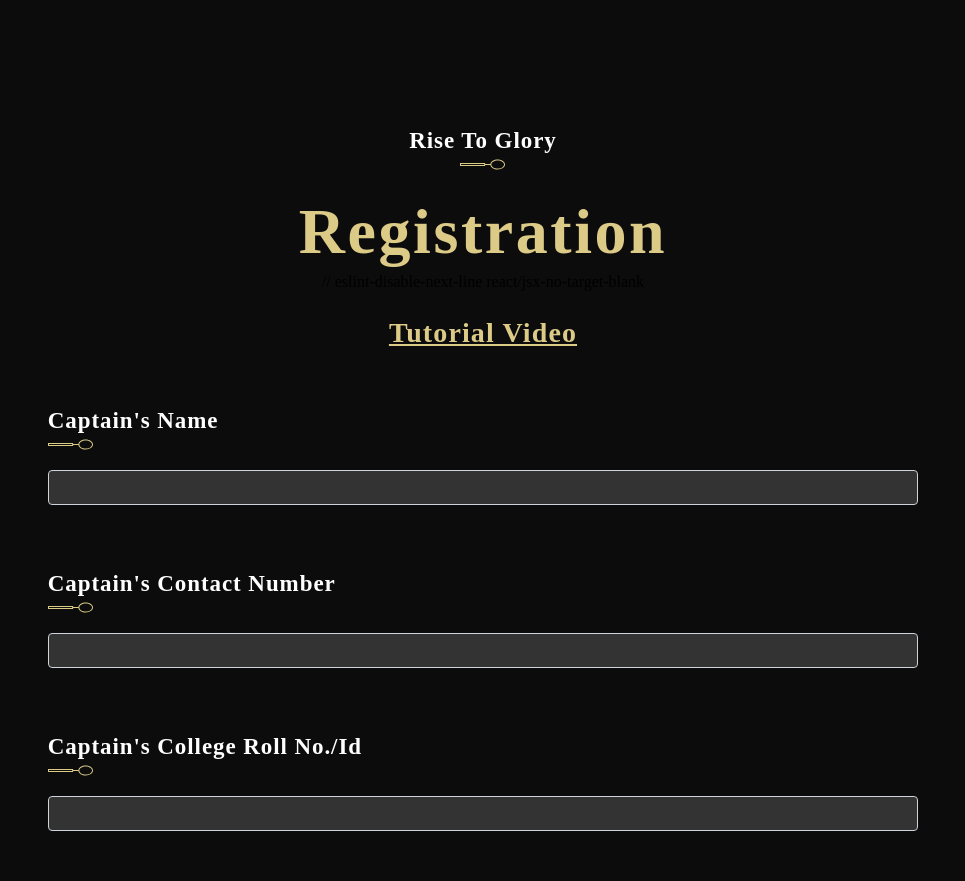
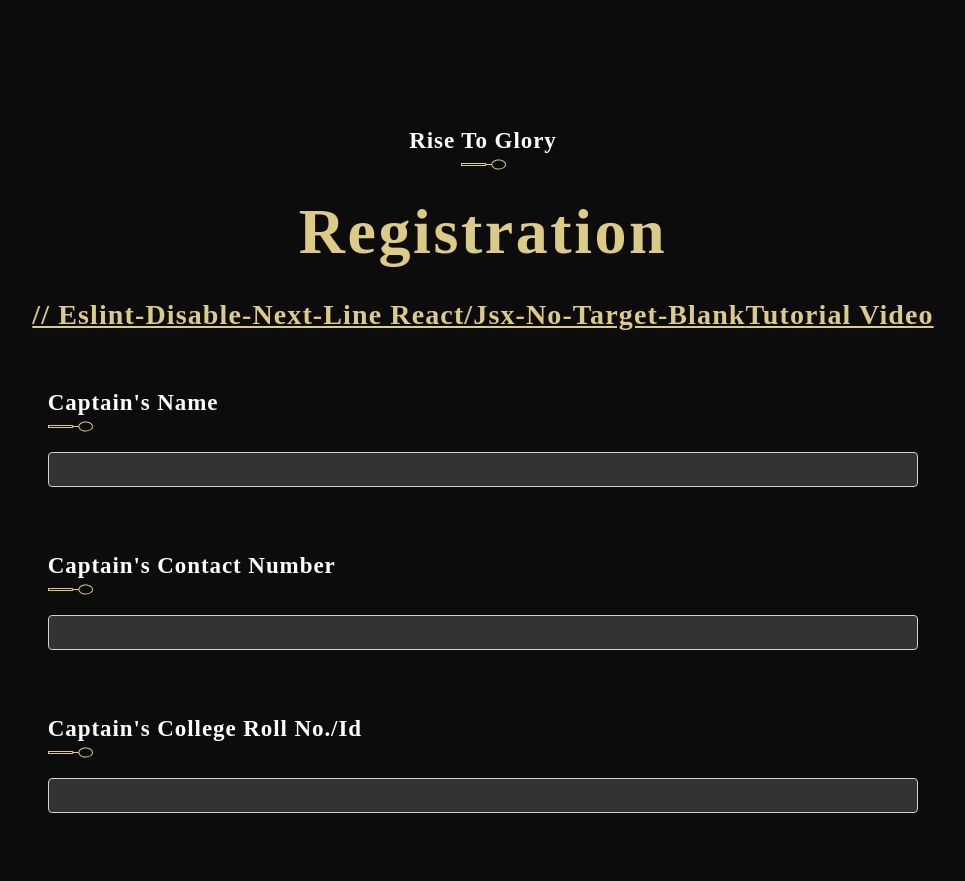
Before and after one commit to Aadesh098/urja2023, a React (Create React App) app: page / in a window 1280 px wide. Shown: the part 3529-4410 px from the top of the page, without its empty margins (157-1122 px from the left). Built offline with nearby package versions, Linux system fonts and the light colour scheme; a web font is replaced by a local one.

Commit message:
Deploy_Commit

```diff
--- a/src/container/Registration/Registration.jsx
+++ b/src/container/Registration/Registration.jsx
@@ -121,8 +121,8 @@ const Registration = () => {
       <div className="app__specialMenu-title">
         <SubHeading title="Rise To Glory" />
         <h1 className="headtext__cormorant">Registration</h1>
-        // eslint-disable-next-line react/jsx-no-target-blank
         <h1 className="headtextvid">
+          // eslint-disable-next-line react/jsx-no-target-blank
           <a
             href="https://drive.google.com/file/d/1bPnvTSQJM2HGPgFnIiCBwfcbNKXxW4NO/view?usp=share_link"
             target="_blank"
```
